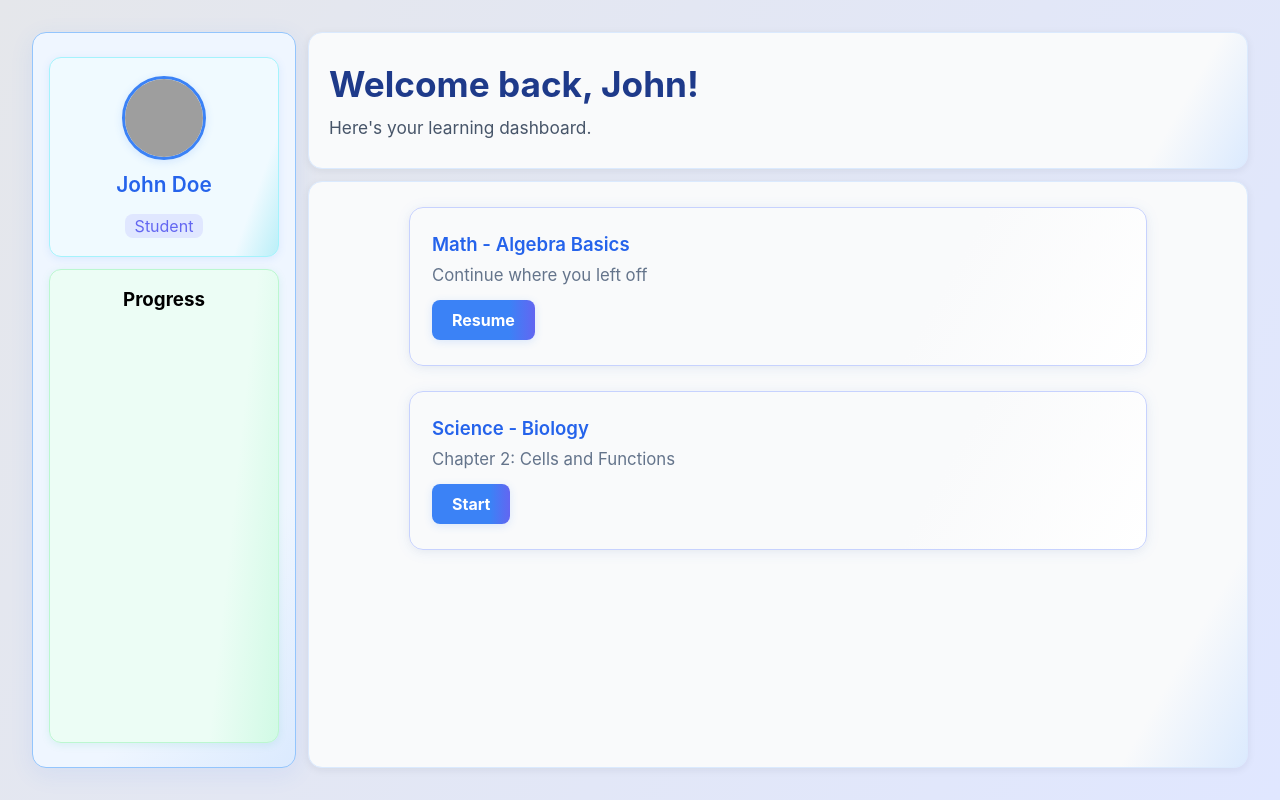
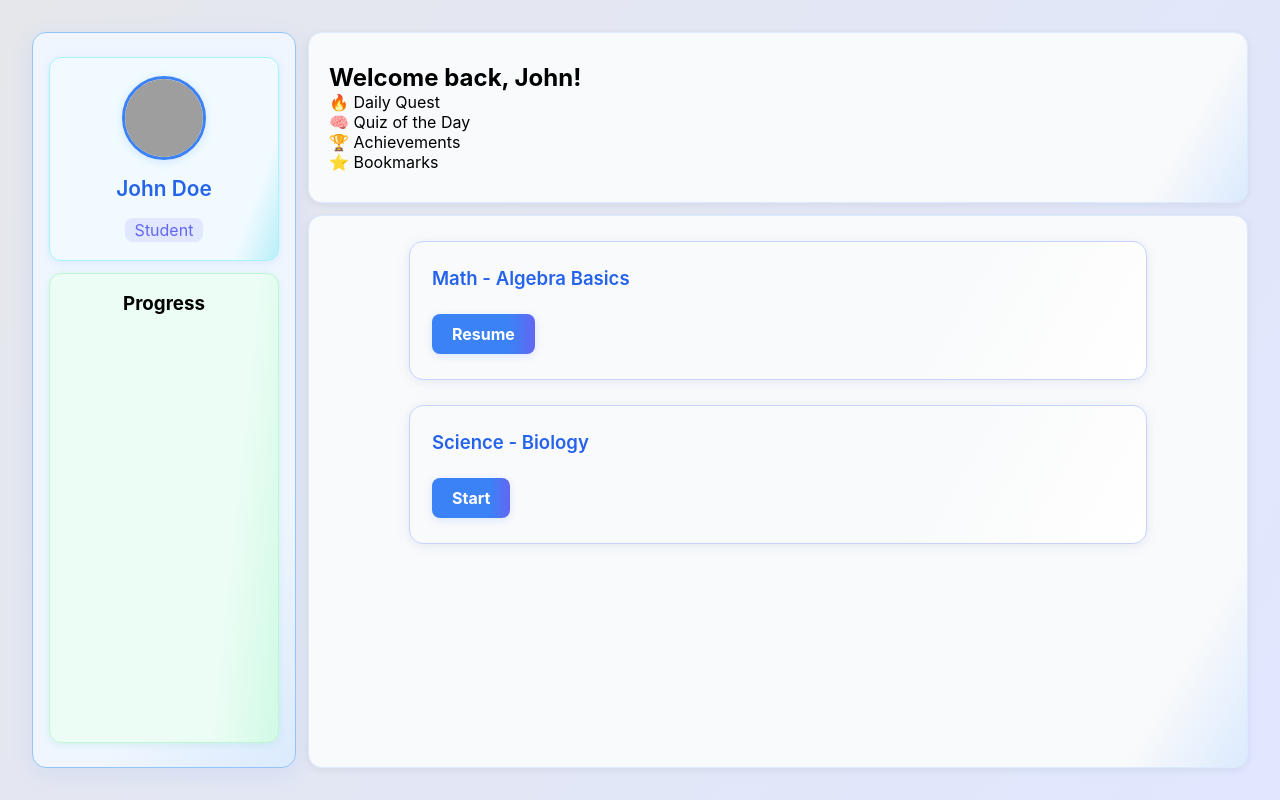
Before and after one commit to dheerajkumar04/sih_019, a Flask app: template templates/dashboard.html in a window 1280 px wide. Run offline with Flask 3, Linux system fonts and the light colour scheme; the template is opened without the code that fills it, so the values that code supplies are empty; grey boxes are pictures that could not be loaded.

Commit message:
Update dashboard.html

```diff
--- a/templates/dashboard.html
+++ b/templates/dashboard.html
@@ -9,7 +9,9 @@
 <body>
   <div class="sidebar">
     <div class="profile">
-      <img src="../static/profile_pic.webp" alt="Profile Picture" class="profile-pic">
+        <div >
+        <img src="../static/profile_pic.webp" alt="Profile Picture" class="profile-pic">
+        </div>
       <h2 class="username">John Doe</h2>
       <p class="role">Student</p>
     </div>
@@ -20,19 +22,24 @@
 
   <div class="main-content">
     <div class="headers">
-      <h1>Welcome back, John!</h1>
-      <p>Here's your learning dashboard.</p>
+      <h2>Welcome back, John!</h2>
+
+      <div class="options">
+        <div class="option-item">🔥 Daily Quest</div>
+        <div class="option-item">🧠 Quiz of the Day</div>
+        <div class="option-item">🏆 Achievements</div>
+        <div class="option-item">⭐ Bookmarks</div>
+      </div>
     </div>
     <div class="lessons">
-      <div class="lesson-card">
+      <div class="lesson-card" id="c1">
+
         <h3>Math - Algebra Basics</h3>
-        <p>Continue where you left off</p>
-        <button>Resume</button>
+        <button id="l1">Resume</button>
       </div>
-      <div class="lesson-card">
+      <div class="lesson-card" id="c2">
         <h3>Science - Biology</h3>
-        <p>Chapter 2: Cells and Functions</p>
-        <button>Start</button>
+        <button id="l2">Start</button>
       </div>
     </div>
   </div>
```
